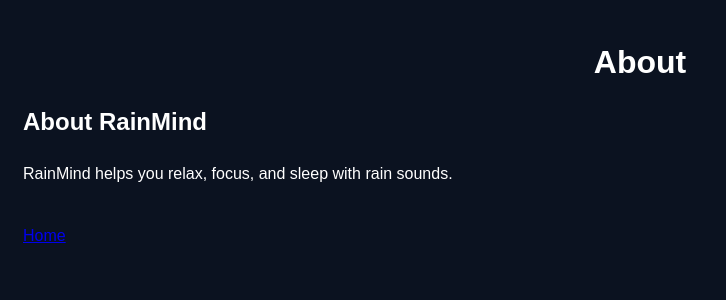
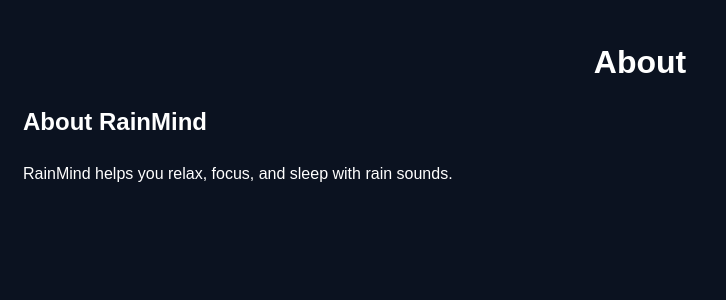
Before and after one commit to choijangwook/RainMind, a Jekyll site: the page built from pages/about.md, in a window 1280 px wide. Shown: the top 300 px of the page, without its empty margins (0-726 px from the left). Built offline with Jekyll 4.4.1, drawn with Linux system fonts in a browser that asks for light colours.

Commit message:
Update page.html

```diff
--- a/_layouts/page.html
+++ b/_layouts/page.html
@@ -19,9 +19,5 @@
 {{ content }}
 </div>
 
-<footer style="margin-top:40px;">
-<a href="{{ site.baseurl }}/index.html">Home</a>
-</footer>
-
 </body>
 </html>
```
